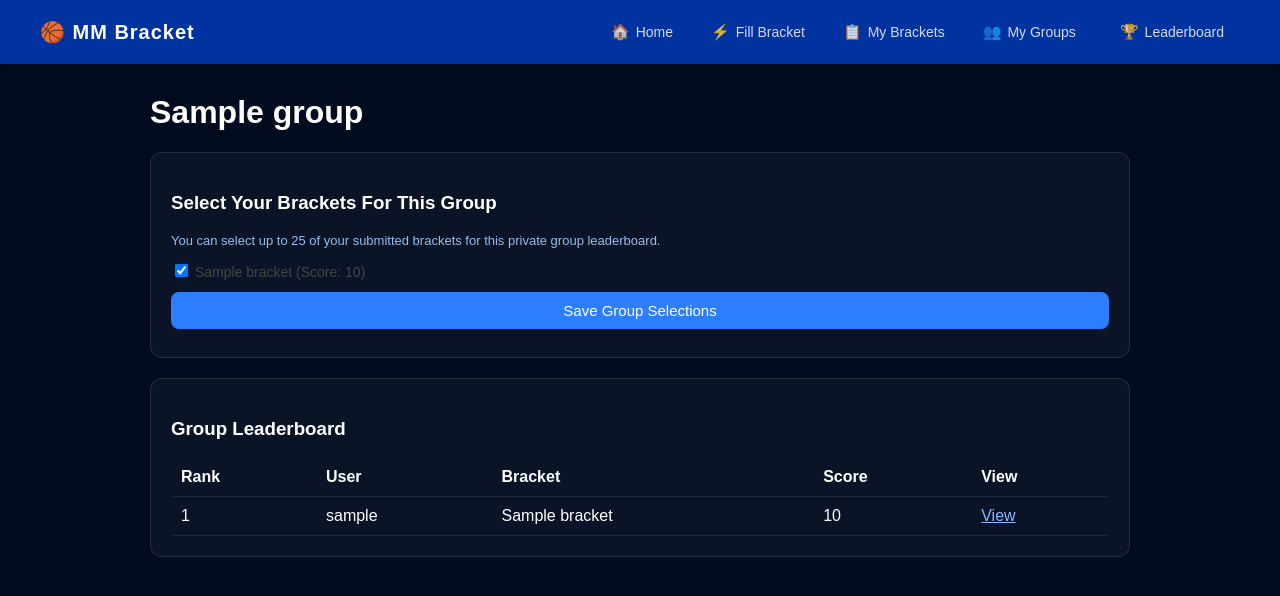
After one commit to zculp6/Bracket-Website, a Flask app: page /groups/1 in a window 1280 px wide. The commit adds this page. Shown: the top 596 px of the page. Run offline with Flask 3, Linux system fonts and the light colour scheme; a user stored in the database is signed in; tables that the repository leaves empty hold one stand-in row (values such as "Sample post"); some libraries are stand-ins or nearby versions.

Commit message:
Added Groups

```diff
--- a/app.py
+++ b/app.py
@@ -6,7 +6,7 @@ from flask_bcrypt import Bcrypt
 from simulation import simulate_tournament, chalk_bracket, random_bracket, random_probabilistic_bracket, ranking_bracket
 from simulation import SEED_REGION_MAPPING, REGION_TO_ROUND_ID, TEAMS
 from scoring import score_bracket
-from models import TournamentResult, Bracket
+from models import TournamentResult, Bracket, Group, GroupMembership, GroupBracketSelection
 import pandas as pd
 
 # To reset the database in terminal:
@@ -52,7 +52,7 @@ app.config["SQLALCHEMY_DATABASE_URI"] = database_url
 # ---------------------------------------
 # EXTENSIONS
 # ---------------------------------------
-from models import db, User, Bracket
+from models import db, User, Bracket, Group, GroupMembership, GroupBracketSelection
 
 db.init_app(app)
 
@@ -138,8 +138,163 @@ def contact_page():
 
 @app.route("/leaderboard")
 def leaderboard_page():
-    brackets = Bracket.query.order_by(Bracket.score.desc()).all()
+    brackets = (Bracket.query
+                .filter_by(is_submitted=True)
+                .order_by(Bracket.score.desc())
+                .all())
     return render_template("leaderboard.html", brackets=brackets)
+
+@app.route("/my_groups")
+@login_required
+def my_groups_page():
+    memberships = (GroupMembership.query
+                   .filter_by(user_id=current_user.id)
+                   .all())
+    groups = [membership.group for membership in memberships]
+    return render_template("my_groups.html", groups=groups)
+
+
+@app.route("/create_group", methods=["POST"])
+@login_required
+def create_group():
+    data = request.get_json(force=True)
+    name = (data.get("name") or "").strip()
+    password = (data.get("password") or "").strip()
+
+    if not name:
+        return jsonify({"error": "Group name is required."}), 400
+    if len(name) > 80:
+        return jsonify({"error": "Group name must be 80 characters or fewer."}), 400
+    if not password:
+        return jsonify({"error": "Group password is required."}), 400
+
+    existing_group = Group.query.filter(db.func.lower(Group.name) == name.lower()).first()
+    if existing_group:
+        return jsonify({"error": "A group with that name already exists."}), 400
+
+    group = Group(
+        name=name,
+        password_hash=bcrypt.generate_password_hash(password).decode("utf-8"),
+        owner_id=current_user.id
+    )
+    db.session.add(group)
+    db.session.flush()
+
+    membership = GroupMembership(group_id=group.id, user_id=current_user.id)
+    db.session.add(membership)
+    db.session.commit()
+
+    return jsonify({"message": "Group created!", "group_id": group.id})
+
+
+@app.route("/join_group", methods=["POST"])
+@login_required
+def join_group():
+    data = request.get_json(force=True)
+    name = (data.get("name") or "").strip()
+    password = (data.get("password") or "").strip()
+
+    if not name or not password:
+        return jsonify({"error": "Group name and password are required."}), 400
+
+    group = Group.query.filter(db.func.lower(Group.name) == name.lower()).first()
+    if not group:
+        return jsonify({"error": "Group not found."}), 404
+
+    if not bcrypt.check_password_hash(group.password_hash, password):
+        return jsonify({"error": "Incorrect group password."}), 403
+
+    existing_membership = GroupMembership.query.filter_by(group_id=group.id, user_id=current_user.id).first()
+    if existing_membership:
+        return jsonify({"message": "You are already a member of this group.", "group_id": group.id})
+
+    member_count = GroupMembership.query.filter_by(group_id=group.id).count()
+    if member_count >= 100:
+        return jsonify({"error": "This group is full (max 100 users)."}), 400
+
+    db.session.add(GroupMembership(group_id=group.id, user_id=current_user.id))
+    db.session.commit()
+
+    return jsonify({"message": "Joined group!", "group_id": group.id})
+
+
+@app.route("/groups/<int:group_id>")
+@login_required
+def group_page(group_id):
+    membership = GroupMembership.query.filter_by(group_id=group_id, user_id=current_user.id).first()
+    if not membership:
+        abort(403)
+
+    group = Group.query.get_or_404(group_id)
+
+    user_submitted_brackets = (Bracket.query
+                               .filter_by(user_id=current_user.id, is_submitted=True)
+                               .order_by(Bracket.score.desc(), Bracket.id.desc())
+                               .all())
+
+    selected_ids = {
+        selection.bracket_id
+        for selection in GroupBracketSelection.query.filter_by(group_id=group_id, user_id=current_user.id).all()
+    }
+
+    selected_brackets = (Bracket.query
+                         .join(GroupBracketSelection, GroupBracketSelection.bracket_id == Bracket.id)
+                         .filter(GroupBracketSelection.group_id == group_id)
+                         .filter(Bracket.is_submitted.is_(True))
+                         .order_by(Bracket.score.desc(), Bracket.id.asc())
+                         .all())
+
+    true_results = _build_true_results()
+    return render_template(
+        "group.html",
+        group=group,
+        selected_brackets=selected_brackets,
+        user_submitted_brackets=user_submitted_brackets,
+        selected_ids=selected_ids,
+        true_results=true_results
+    )
+
+
+@app.route("/groups/<int:group_id>/update_brackets", methods=["POST"])
+@login_required
+def update_group_brackets(group_id):
+    membership = GroupMembership.query.filter_by(group_id=group_id, user_id=current_user.id).first()
+    if not membership:
+        abort(403)
+
+    data = request.get_json(force=True)
+    bracket_ids = data.get("bracket_ids") or []
+
+    if not isinstance(bracket_ids, list):
+        return jsonify({"error": "bracket_ids must be an array."}), 400
+
+    unique_ids = []
+    seen = set()
+    for bracket_id in bracket_ids:
+        try:
+            parsed = int(bracket_id)
+        except (ValueError, TypeError):
+            return jsonify({"error": "Invalid bracket id in request."}), 400
+        if parsed not in seen:
+            unique_ids.append(parsed)
+            seen.add(parsed)
+
+    if len(unique_ids) > 25:
+        return jsonify({"error": "You may select up to 25 submitted brackets per group."}), 400
+
+    owned_submitted_ids = {
+        b.id for b in Bracket.query.filter_by(user_id=current_user.id, is_submitted=True).all()
+    }
+    invalid_ids = [bid for bid in unique_ids if bid not in owned_submitted_ids]
+    if invalid_ids:
+        return jsonify({"error": "All selected brackets must be your own submitted brackets."}), 400
+
+    GroupBracketSelection.query.filter_by(group_id=group_id, user_id=current_user.id).delete()
+    for bracket_id in unique_ids:
+        db.session.add(GroupBracketSelection(group_id=group_id, user_id=current_user.id, bracket_id=bracket_id))
+
+    db.session.commit()
+    return jsonify({"message": "Group brackets updated."})
 
 @app.route("/rankings_stats")
 def rankings_stats_page():
--- a/templates/bracket.html
+++ b/templates/bracket.html
@@ -397,6 +397,7 @@
         <a href="/bracket"><span class="nav-icon">⚡</span><span class="nav-label">Fill Bracket</span></a>
         {% if current_user.is_authenticated %}
         <a href="/my_brackets"><span class="nav-icon">📋</span><span class="nav-label">My Brackets</span></a>
+        <a href="/my_groups"><span class="nav-icon">👥</span><span class="nav-label">My Groups</span></a>
         {% endif %}
         <span class="nav-divider"></span>
         <a href="/leaderboard"><span class="nav-icon">🏆</span><span class="nav-label">Leaderboard</span></a>
--- a/templates/contact.html
+++ b/templates/contact.html
@@ -261,13 +261,14 @@
         <a href="/bracket"><span class="nav-icon">⚡</span><span class="nav-label">Fill Bracket</span></a>
         {% if current_user.is_authenticated %}
         <a href="/my_brackets"><span class="nav-icon">📋</span><span class="nav-label">My Brackets</span></a>
+        <a href="/my_groups"><span class="nav-icon">👥</span><span class="nav-label">My Groups</span></a>
         {% endif %}
         <span class="nav-divider"></span>
         <a href="/leaderboard"><span class="nav-icon">🏆</span><span class="nav-label">Leaderboard</span></a>
         <a href="/rankings_stats"><span class="nav-icon">📊</span><span class="nav-label">Rankings & Stats</span></a>
         <span class="nav-divider"></span>
-        <a href="/help"><span class="nav-icon">❓</span><span class="nav-label">Help</span></a>
-        <a href="/contact" class="active"><span class="nav-icon">✉️</span><span class="nav-label">Contact</span></a>
+        <a href="/help" class="active"><span class="nav-icon">❓</span><span class="nav-label">Help</span></a>
+        <a href="/contact"><span class="nav-icon">✉️</span><span class="nav-label">Contact</span></a>
         <span class="nav-divider"></span>
         {% if current_user.is_authenticated %}
         <a href="/logout" class="btn-danger"><span class="nav-icon">🚪</span><span class="nav-label">Logout</span></a>
--- /dev/null
+++ b/templates/group.html
@@ -0,0 +1,99 @@
+<!DOCTYPE html>
+<html lang="en">
+<head>
+    <meta charset="UTF-8">
+    <meta name="viewport" content="width=device-width, initial-scale=1.0">
+    <title>{{ group.name }} Group</title>
+    <link rel="stylesheet" href="{{ url_for('static', filename='css/site.css') }}">
+    <style>
+        body { background:#020b1f; color:#fff; font-family: Arial, sans-serif; }
+        .container { max-width: 980px; margin: 30px auto; padding: 0 20px; }
+        .panel { background: rgba(255,255,255,0.04); border:1px solid rgba(255,255,255,0.1); border-radius:12px; padding:20px; margin-bottom:20px; }
+        table { width:100%; border-collapse: collapse; }
+        th, td { padding:10px; border-bottom:1px solid rgba(255,255,255,0.08); text-align:left; }
+        a { color:#86b8ff; }
+        .hint { color:#98bce8; font-size: 13px; margin-top: 8px; }
+        .actions { margin-top:12px; }
+        button { padding:10px 14px; border:0; border-radius:8px; background:#2d7dff; color:#fff; cursor:pointer; }
+    </style>
+</head>
+<body>
+<nav class="site-nav">
+    <a href="/" class="nav-logo">🏀 MM Bracket</a>
+    <div class="nav-links">
+        <a href="/"><span class="nav-icon">🏠</span><span class="nav-label">Home</span></a>
+        <a href="/bracket"><span class="nav-icon">⚡</span><span class="nav-label">Fill Bracket</span></a>
+        <a href="/my_brackets"><span class="nav-icon">📋</span><span class="nav-label">My Brackets</span></a>
+        <a href="/my_groups"><span class="nav-icon">👥</span><span class="nav-label">My Groups</span></a>
+        <span class="nav-divider"></span>
+        <a href="/leaderboard"><span class="nav-icon">🏆</span><span class="nav-label">Leaderboard</span></a>
+    </div>
+</nav>
+
+<div class="container">
+    <h1>{{ group.name }}</h1>
+
+    <div class="panel">
+        <h3>Select Your Brackets For This Group</h3>
+        <p class="hint">You can select up to 25 of your submitted brackets for this private group leaderboard.</p>
+        {% if user_submitted_brackets %}
+            <form id="selectionForm">
+                {% for b in user_submitted_brackets %}
+                    <label style="display:block; margin:8px 0;">
+                        <input type="checkbox" name="bracket" value="{{ b.id }}" {% if b.id in selected_ids %}checked{% endif %}>
+                        {{ b.bracket_name }} (Score: {{ b.score }})
+                    </label>
+                {% endfor %}
+                <div class="actions"><button type="submit">Save Group Selections</button></div>
+            </form>
+        {% else %}
+            <p>You don't have submitted brackets yet. Submit a bracket first, then add it to this group.</p>
+        {% endif %}
+        <div id="saveMsg" class="hint"></div>
+    </div>
+
+    <div class="panel">
+        <h3>Group Leaderboard</h3>
+        {% if selected_brackets %}
+        <table>
+            <thead>
+                <tr><th>Rank</th><th>User</th><th>Bracket</th><th>Score</th><th>View</th></tr>
+            </thead>
+            <tbody>
+                {% for bracket in selected_brackets %}
+                <tr>
+                    <td>{{ loop.index }}</td>
+                    <td>{{ bracket.user.username }}</td>
+                    <td>{{ bracket.bracket_name }}</td>
+                    <td>{{ bracket.score }}</td>
+                    <td><a href="/bracket/{{ bracket.id }}">View</a></td>
+                </tr>
+                {% endfor %}
+            </tbody>
+        </table>
+        {% else %}
+            <p>No brackets selected in this group yet.</p>
+        {% endif %}
+    </div>
+</div>
+
+<script>
+document.getElementById('selectionForm')?.addEventListener('submit', async (e) => {
+    e.preventDefault();
+    const checked = [...document.querySelectorAll('input[name="bracket"]:checked')].map(el => Number(el.value));
+    if (checked.length > 25) {
+        document.getElementById('saveMsg').textContent = 'You can select up to 25 brackets.';
+        return;
+    }
+    const res = await fetch('/groups/{{ group.id }}/update_brackets', {
+        method: 'POST',
+        headers: {'Content-Type': 'application/json'},
+        body: JSON.stringify({ bracket_ids: checked })
+    });
+    const data = await res.json();
+    document.getElementById('saveMsg').textContent = data.message || data.error || 'Saved';
+    if (res.ok) window.location.reload();
+});
+</script>
+</body>
+</html>
--- a/templates/help.html
+++ b/templates/help.html
@@ -358,6 +358,7 @@
         <a href="/bracket"><span class="nav-icon">⚡</span><span class="nav-label">Fill Bracket</span></a>
         {% if current_user.is_authenticated %}
         <a href="/my_brackets"><span class="nav-icon">📋</span><span class="nav-label">My Brackets</span></a>
+        <a href="/my_groups"><span class="nav-icon">👥</span><span class="nav-label">My Groups</span></a>
         {% endif %}
         <span class="nav-divider"></span>
         <a href="/leaderboard"><span class="nav-icon">🏆</span><span class="nav-label">Leaderboard</span></a>
--- a/templates/index.html
+++ b/templates/index.html
@@ -303,6 +303,7 @@
         <a href="/bracket"><span class="nav-icon">⚡</span><span class="nav-label">Fill Bracket</span></a>
         {% if current_user.is_authenticated %}
         <a href="/my_brackets"><span class="nav-icon">📋</span><span class="nav-label">My Brackets</span></a>
+        <a href="/my_groups"><span class="nav-icon">👥</span><span class="nav-label">My Groups</span></a>
         {% endif %}
         <span class="nav-divider"></span>
         <a href="/leaderboard"><span class="nav-icon">🏆</span><span class="nav-label">Leaderboard</span></a>
--- a/templates/leaderboard.html
+++ b/templates/leaderboard.html
@@ -193,6 +193,7 @@
         <a href="/bracket"><span class="nav-icon">⚡</span><span class="nav-label">Fill Bracket</span></a>
         {% if current_user.is_authenticated %}
         <a href="/my_brackets"><span class="nav-icon">📋</span><span class="nav-label">My Brackets</span></a>
+        <a href="/my_groups"><span class="nav-icon">👥</span><span class="nav-label">My Groups</span></a>
         {% endif %}
         <span class="nav-divider"></span>
         <a href="/leaderboard"><span class="nav-icon">🏆</span><span class="nav-label">Leaderboard</span></a>
--- a/templates/login.html
+++ b/templates/login.html
@@ -15,6 +15,7 @@
         <a href="/bracket"><span class="nav-icon">⚡</span><span class="nav-label">Fill Bracket</span></a>
         {% if current_user.is_authenticated %}
         <a href="/my_brackets"><span class="nav-icon">📋</span><span class="nav-label">My Brackets</span></a>
+        <a href="/my_groups"><span class="nav-icon">👥</span><span class="nav-label">My Groups</span></a>
         {% endif %}
         <span class="nav-divider"></span>
         <a href="/leaderboard"><span class="nav-icon">🏆</span><span class="nav-label">Leaderboard</span></a>
--- a/templates/my_brackets.html
+++ b/templates/my_brackets.html
@@ -460,6 +460,7 @@
         <a href="/bracket"><span class="nav-icon">⚡</span><span class="nav-label">Fill Bracket</span></a>
         {% if current_user.is_authenticated %}
         <a href="/my_brackets"><span class="nav-icon">📋</span><span class="nav-label">My Brackets</span></a>
+        <a href="/my_groups"><span class="nav-icon">👥</span><span class="nav-label">My Groups</span></a>
         {% endif %}
         <span class="nav-divider"></span>
         <a href="/leaderboard"><span class="nav-icon">🏆</span><span class="nav-label">Leaderboard</span></a>
--- a/templates/ranking_stats.html
+++ b/templates/ranking_stats.html
@@ -302,6 +302,7 @@
         <a href="/bracket"><span class="nav-icon">⚡</span><span class="nav-label">Fill Bracket</span></a>
         {% if current_user.is_authenticated %}
         <a href="/my_brackets"><span class="nav-icon">📋</span><span class="nav-label">My Brackets</span></a>
+        <a href="/my_groups"><span class="nav-icon">👥</span><span class="nav-label">My Groups</span></a>
         {% endif %}
         <span class="nav-divider"></span>
         <a href="/leaderboard"><span class="nav-icon">🏆</span><span class="nav-label">Leaderboard</span></a>
--- a/templates/register.html
+++ b/templates/register.html
@@ -16,6 +16,7 @@
         <a href="/bracket"><span class="nav-icon">⚡</span><span class="nav-label">Fill Bracket</span></a>
         {% if current_user.is_authenticated %}
         <a href="/my_brackets"><span class="nav-icon">📋</span><span class="nav-label">My Brackets</span></a>
+        <a href="/my_groups"><span class="nav-icon">👥</span><span class="nav-label">My Groups</span></a>
         {% endif %}
         <span class="nav-divider"></span>
         <a href="/leaderboard"><span class="nav-icon">🏆</span><span class="nav-label">Leaderboard</span></a>
--- a/templates/view_bracket.html
+++ b/templates/view_bracket.html
@@ -156,10 +156,14 @@
         <a href="/bracket"><span class="nav-icon">⚡</span><span class="nav-label">Fill Bracket</span></a>
         {% if current_user.is_authenticated %}
         <a href="/my_brackets"><span class="nav-icon">📋</span><span class="nav-label">My Brackets</span></a>
+        <a href="/my_groups"><span class="nav-icon">👥</span><span class="nav-label">My Groups</span></a>
         {% endif %}
         <span class="nav-divider"></span>
         <a href="/leaderboard"><span class="nav-icon">🏆</span><span class="nav-label">Leaderboard</span></a>
         <a href="/rankings_stats"><span class="nav-icon">📊</span><span class="nav-label">Rankings & Stats</span></a>
+        <span class="nav-divider"></span>
+        <a href="/help" class="active"><span class="nav-icon">❓</span><span class="nav-label">Help</span></a>
+        <a href="/contact"><span class="nav-icon">✉️</span><span class="nav-label">Contact</span></a>
         <span class="nav-divider"></span>
         {% if current_user.is_authenticated %}
         <a href="/logout" class="btn-danger"><span class="nav-icon">🚪</span><span class="nav-label">Logout</span></a>
```
Also changed, not shown: models.py (+36 -0 lines), templates/my_group.html (added, +111 -0 lines).
